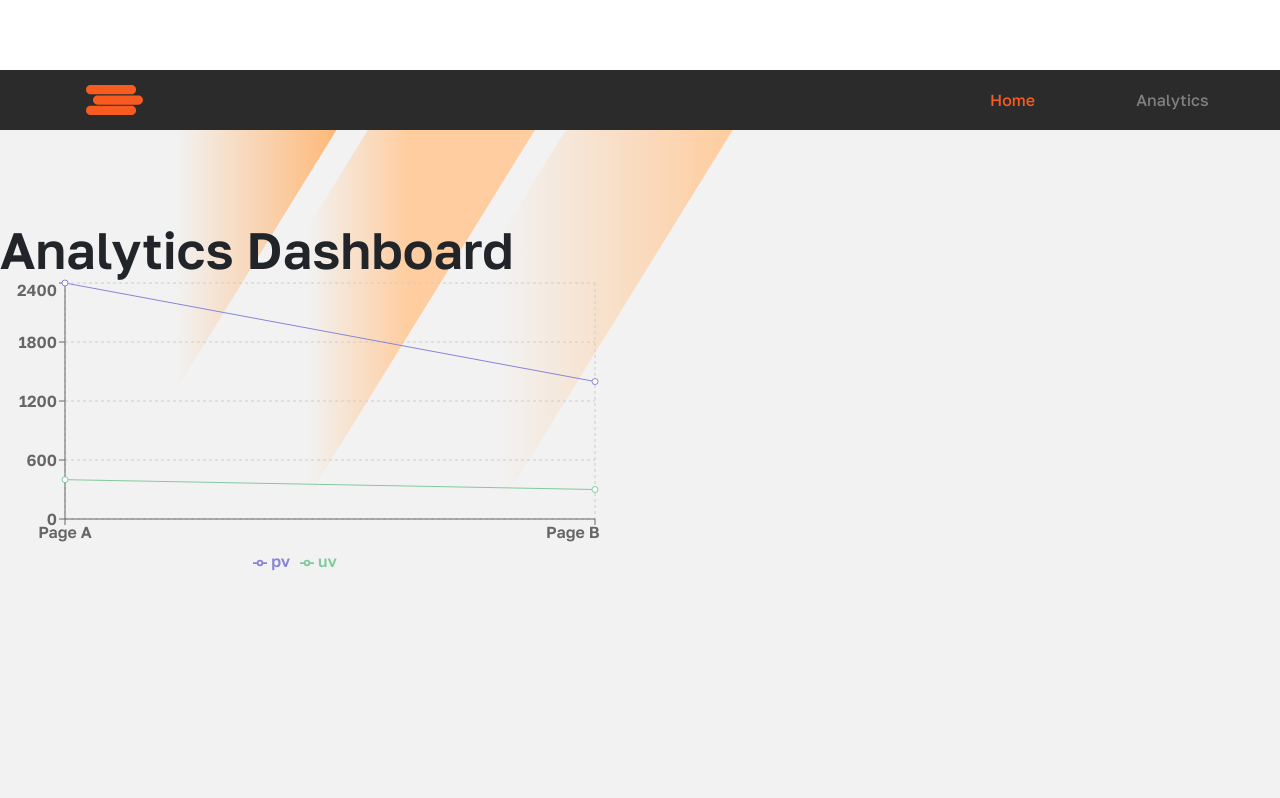
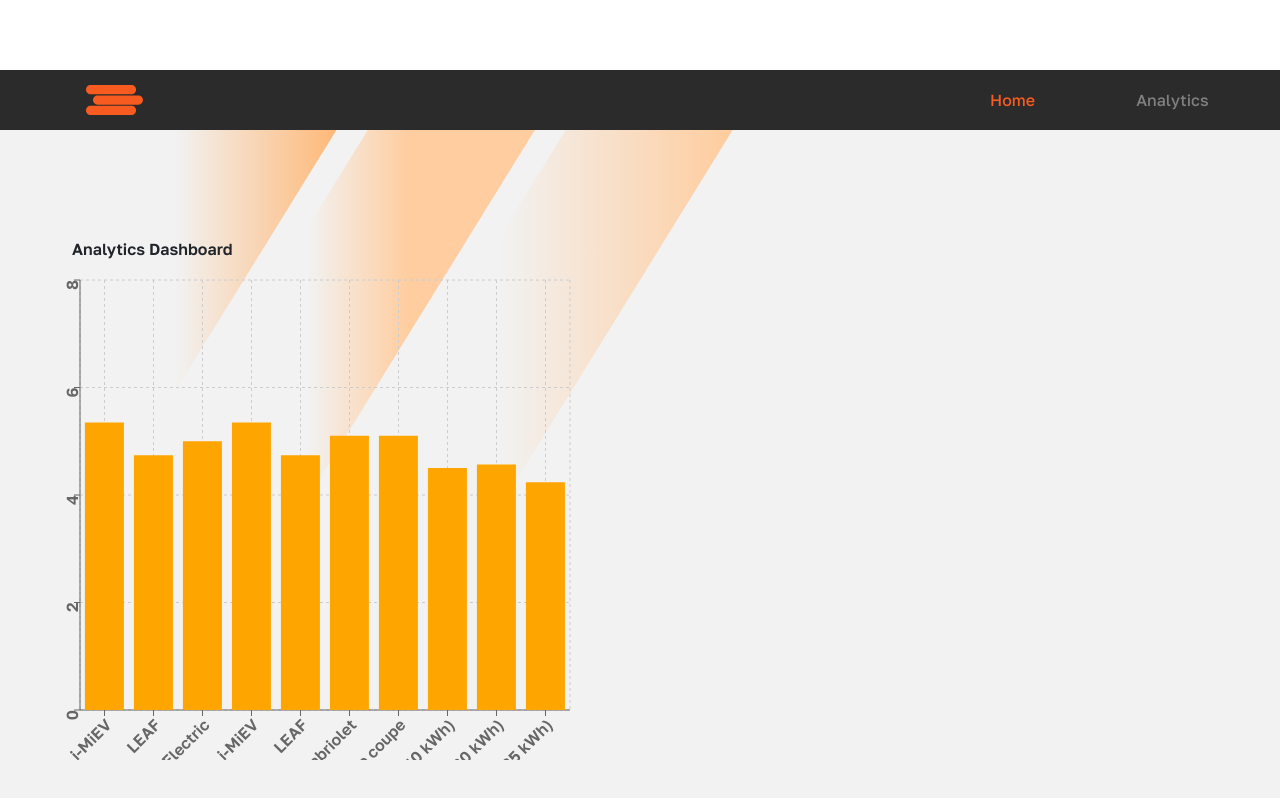
Before and after one commit to CarbonCopyRepo/frontend, a React (Vite) app: page /analytics in a window 1280 px wide. Built offline with nearby package versions, Linux system fonts and the light colour scheme.

Commit message:
changes saved

```diff
--- /dev/null
+++ b/src/Analytics.css
@@ -0,0 +1,19 @@
+/* ChargingEfficiencyChart.css */
+.charging-efficiency-chart {
+    width: 100%; /* Adjust width as needed */
+    height: 100px; /* Adjust height as needed */
+}
+
+.chargingEfficiencyContainer {
+    margin-top: 200px;
+    display: flex;
+}
+
+.dashboardHeader {
+    flex: 1;
+    margin-left: 12%;
+  }
+
+  .chartContainer {
+    flex: 1;
+  }
--- a/src/Analytics.tsx
+++ b/src/Analytics.tsx
@@ -1,6 +1,18 @@
 import React from 'react';
+import electricCarData from './data/ev.json';
+import './Analytics.css';
+import { BarChart, Bar, XAxis, YAxis, Tooltip, CartesianGrid, ResponsiveContainer, LineChart, Legend, Line} from 'recharts';
 
-import { LineChart, Line, XAxis, YAxis, CartesianGrid, Tooltip, Legend } from 'recharts';
+interface ElectricCarData {
+    year: number;
+    make: string;
+    model: string;
+    energy_per_100_km: number;
+    vehicle_type: string;
+    emissions_per_km: number;
+    emissions_per_mile: number;
+    battery_capacity_kWh?: number;
+  }
 
 const AnalyticsPage: React.FC = () => {
     const data = [
@@ -9,19 +21,50 @@ const AnalyticsPage: React.FC = () => {
         // More data can be added here
     ];
 
+    const calculateChargingEfficiency = (carData: ElectricCarData): number => {
+        // Calculate charging efficiency (km/kWh)
+        return 100 / carData.energy_per_100_km;
+      };
+
+    const chargingEfficiencyData = electricCarData.map((car) => ({
+        make: car.make,
+        model: car.model,
+        charging_efficiency: calculateChargingEfficiency(car),
+        combinedLabel : "${charging_efficiency}, ${car.make}"
+    }));
+
+
+
+    const ChargingEfficiencyChart: React.FC<{ data: any[] }> = ({ data }) => {
+        return (
+          <ResponsiveContainer width={600} height={500} >
+            <BarChart className="charging-efficiency-chart" data={data} margin={{ top: 20, right: 30, left: 20, bottom: 20 }} title='Charging Efficiency'>
+              <CartesianGrid strokeDasharray="3 3" />
+              <XAxis dataKey="model" angle={-45} textAnchor="end" interval={0} />
+              <YAxis value = "Charging Efficiency (km/kWh)" position="insideLeft" angle={-90}/>
+              <Tooltip />
+              <Bar dataKey = "charging_efficiency" fill="orange" />
+            </BarChart>
+          </ResponsiveContainer>
+        );
+      };
+
     return (
-        <div>
+        <div className = 'chargingEfficiencyContainer'>
+            <div>
+                <div className = "dashboardHeader">
+                    <h4>Analytics Dashboard</h4>
+                </div>
+                <div className = "chartContainer">
+                    <ChargingEfficiencyChart data={chargingEfficiencyData} />
+                </div>
+            </div>
 
-            <h1>Analytics Dashboard</h1>
-            <LineChart width={600} height={300} data={data}>
-                <CartesianGrid strokeDasharray="3 3" />
-                <XAxis dataKey="name" />
-                <YAxis />
-                <Tooltip />
-                <Legend />
-                <Line type="monotone" dataKey="pv" stroke="#8884d8" />
-                <Line type="monotone" dataKey="uv" stroke="#82ca9d" />
-            </LineChart>
+            <div>
+
+            </div>
+
+
         </div>
     );
 };
--- a/src/HomePage.tsx
+++ b/src/HomePage.tsx
@@ -42,7 +42,6 @@ const libraries = ['places'];
 
     return d;
   }
-
 
   const HomePage = () => {
     const [coordinates, setCoordinates] = useState({ lat: 40.0150, lng: -105.2705 });
```
Also changed, not shown: src/CoordinateContext.tsx (added, +26 -0 lines).
